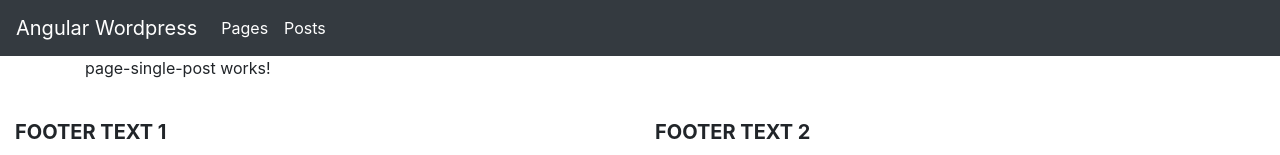
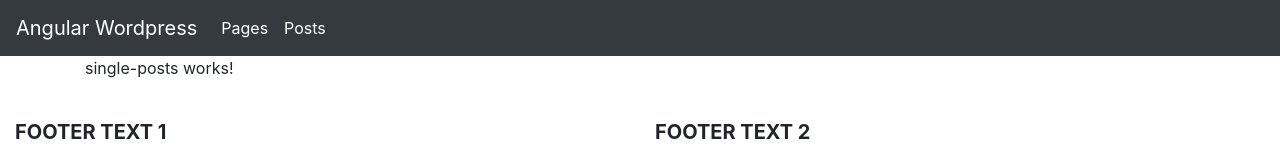
Before and after one commit to VictorHugoBatista/angular-wordpress, an Angular app: page /posts/1 in a window 1280 px wide. Shown: the top 155 px of the page. Built offline with nearby package versions, Linux system fonts and the light colour scheme.

Commit message:
Add the single page post slug to single posts components

```diff
--- a/src/app/page-single-post/page-single-post.component.html
+++ b/src/app/page-single-post/page-single-post.component.html
@@ -1,5 +1,3 @@
 <div class="container">
-  <p>
-    page-single-post works!
-  </p>
+  <app-single-posts [postSlug]="postSlug"></app-single-posts>
 </div>
--- a/src/app/single-posts/single-posts.component.ts
+++ b/src/app/single-posts/single-posts.component.ts
@@ -1,4 +1,4 @@
-import { Component, OnInit } from '@angular/core';
+import { Component, OnInit, Input } from '@angular/core';
 
 @Component({
   selector: 'app-single-posts',
@@ -6,10 +6,12 @@ import { Component, OnInit } from '@angular/core';
   styleUrls: ['./single-posts.component.scss']
 })
 export class SinglePostsComponent implements OnInit {
+  @Input() public postSlug : string;
 
   constructor() { }
 
   ngOnInit() {
+    console.log(this.postSlug);
   }
 
 }
```
